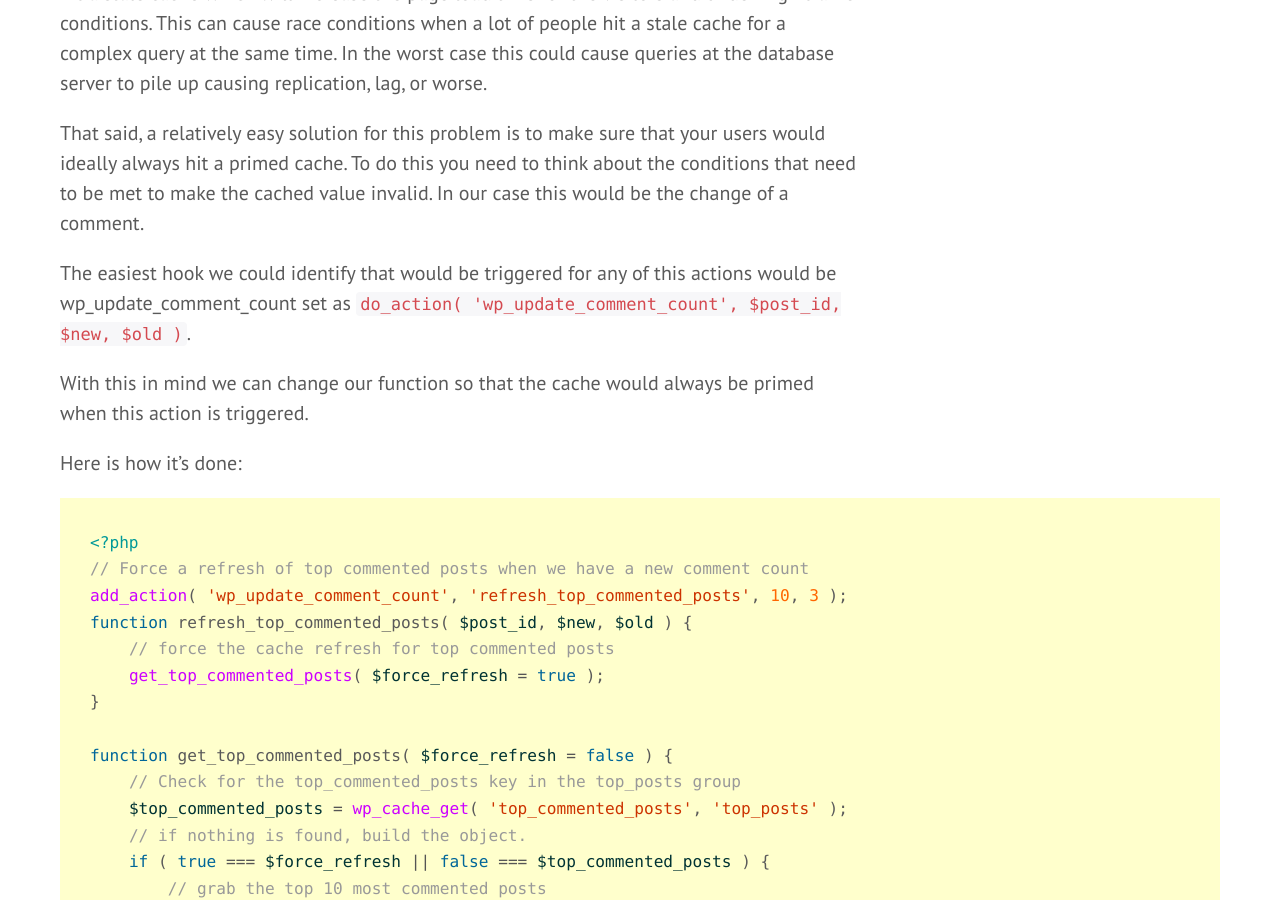
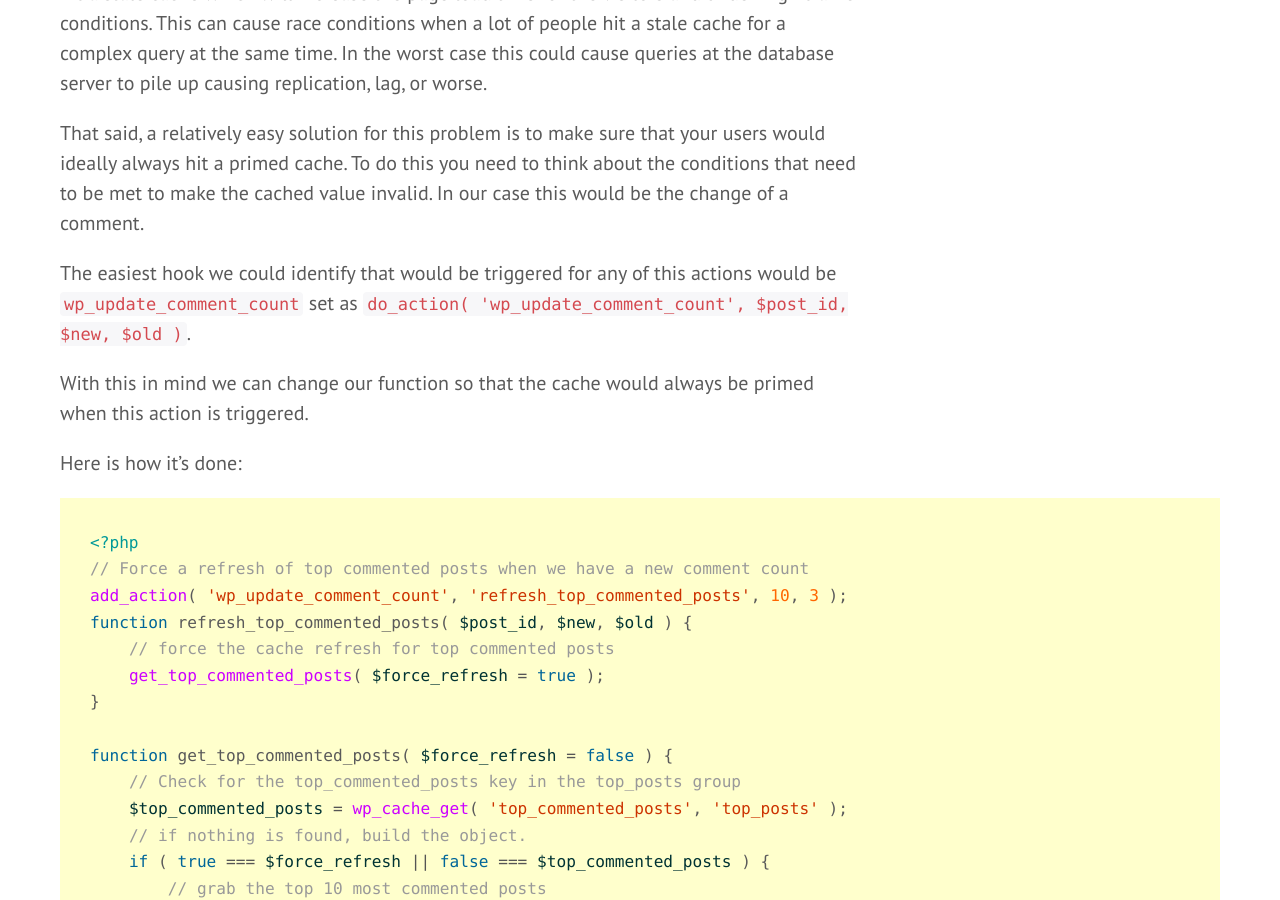
Before and after one commit to 10up/Engineering-Best-Practices, a Jekyll site: the page built from index.html, in a window 1280 px wide and 900 px high, scrolled down 6166 px. Built offline with Jekyll 4.4.1, drawn with Linux system fonts in a browser that asks for light colours; some web fonts are replaced; Markdown is read by kramdown in place of the engine named in the settings; comment, search, counter and statistics services are not loaded.

Commit message:
Fix parsing issue

````diff
--- a/_includes/markdown/PHP.md
+++ b/_includes/markdown/PHP.md
@@ -85,7 +85,7 @@ However, the cache rebuild in this example would always be triggered by a visito
 
 That said, a relatively easy solution for this problem is to make sure that your users would ideally always hit a primed cache. To do this you need to think about the conditions that need to be met to make the cached value invalid. In our case this would be the change of a comment.
 
-The easiest hook we could identify that would be triggered for any of this actions would be wp_update_comment_count set as ```do_action( 'wp_update_comment_count', $post_id, $new, $old )```.
+The easiest hook we could identify that would be triggered for any of this actions would be ```wp_update_comment_count``` set as ```do_action( 'wp_update_comment_count', $post_id, $new, $old )```.
 
 With this in mind we can change our function so that the cache would always be primed when this action is triggered.
 
````
